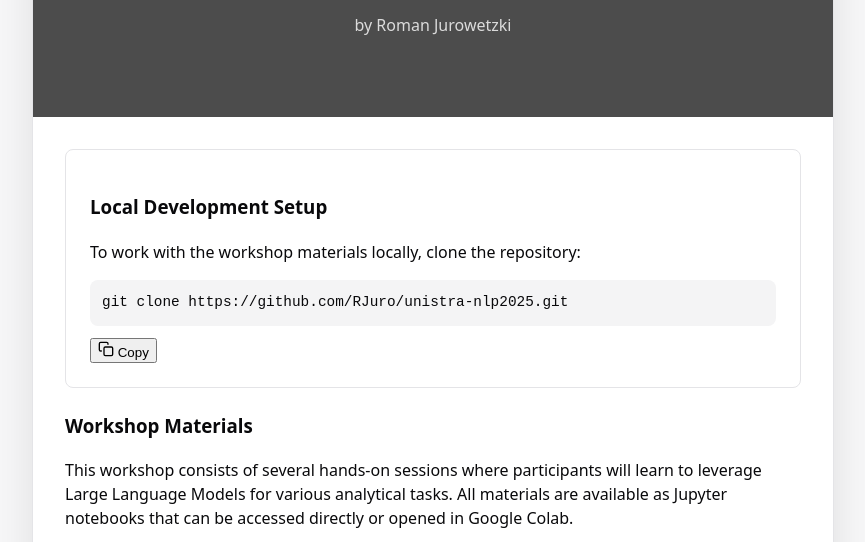
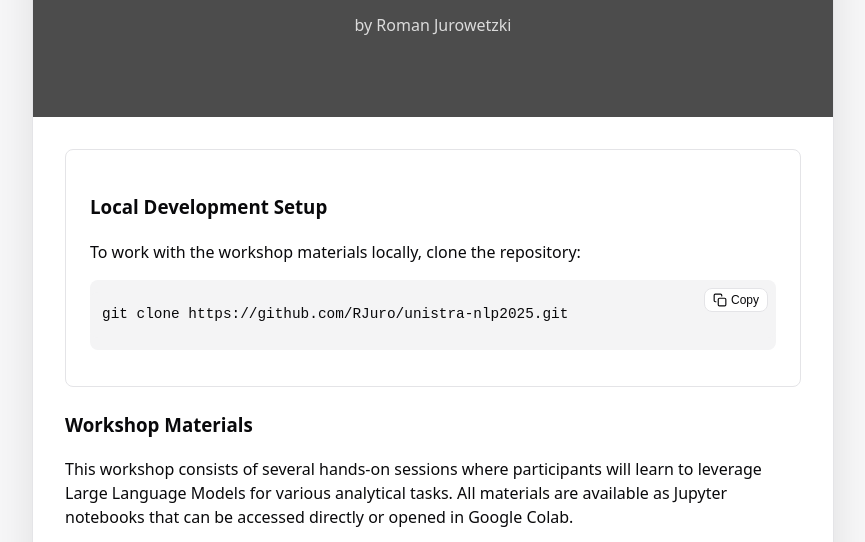
Before and after one commit to RJuro/unistra-nlp2025, a plain HTML site: page program.html in a window 1280 px wide. Shown: the part 265-807 px from the top of the page, without its empty margins (207-1072 px from the left). Drawn offline with Linux system fonts and the light colour scheme.

Commit message:
copy-button-css

```diff
--- a/styles.css
+++ b/styles.css
@@ -419,6 +419,61 @@ div[style*="padding: 2rem; border-radius: 8px; margin-bottom: 2rem; border: 1px
   background-color: var(--secondary);
 }
 
+/* Add these styles for the copy button functionality */
+.code-container {
+  position: relative;
+  background-color: var(--secondary);
+  border-radius: var(--radius);
+  overflow: hidden;
+  margin: 0.75rem 0;
+}
+
+.dark .code-container {
+  background-color: var(--panel-background);
+}
+
+.code-container pre {
+  margin: 0;
+  padding: 0.75rem;
+  overflow-x: auto;
+  font-size: 0.9rem;
+}
+
+.copy-button {
+  position: absolute;
+  top: 0.5rem;
+  right: 0.5rem;
+  background-color: var(--background);
+  color: var(--foreground);
+  border: 1px solid var(--border);
+  border-radius: var(--radius);
+  padding: 0.25rem 0.5rem;
+  display: flex;
+  align-items: center;
+  gap: 0.25rem;
+  font-size: 0.75rem;
+  cursor: pointer;
+  transition: background-color 0.2s ease;
+}
+
+.copy-button:hover {
+  background-color: var(--secondary);
+}
+
+.dark .copy-button {
+  background-color: var(--secondary);
+}
+
+.dark .copy-button:hover {
+  background-color: var(--panel-hover);
+}
+
+.copy-button .copy-icon {
+  stroke: currentColor;
+  width: 14px;
+  height: 14px;
+}
+
 /* Footer */
 footer {
   text-align: center;
```
